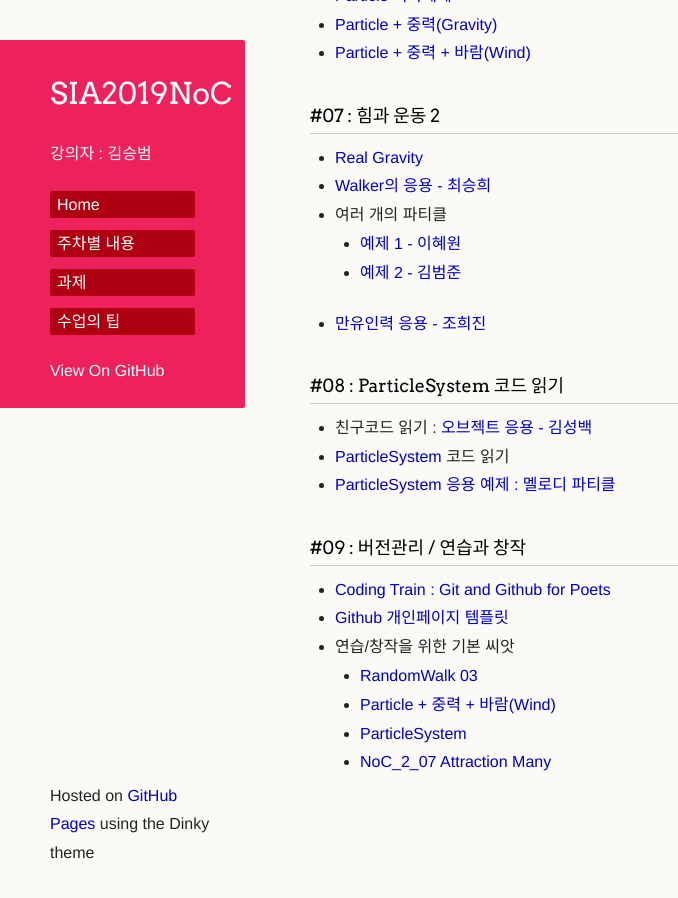
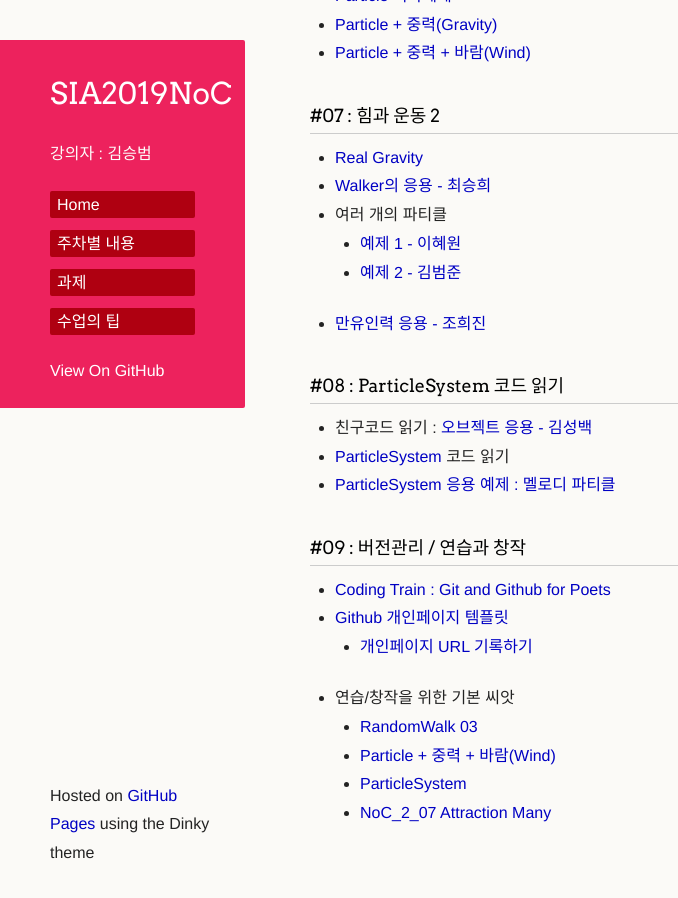
Before and after one commit to picxenk/SIA2019NoC, a Jekyll site: the page built from curriculum.md, in a window 1280 px wide and 900 px high, scrolled down 1658 px. Shown: the whole window, without its empty margins (0-678 px from the left). Built offline with Jekyll 4.4.1, drawn with Linux system fonts in a browser that asks for light colours; our own code applies the rules of GitHub Pages for plain Markdown files; a script that is not in the unit is left out; the repository's description, which GitHub fills in, is left out.

Commit message:
Update curriculum.md

```diff
--- a/curriculum.md
+++ b/curriculum.md
@@ -68,6 +68,7 @@
 ### #09 : 버전관리 / 연습과 창작
   * [Coding Train : Git and Github for Poets](https://www.youtube.com/watch?v=BCQHnlnPusY&list=PLRqwX-V7Uu6ZF9C0YMKuns9sLDzK6zoiV)
   * [Github 개인페이지 템플릿](https://github.com/picxenk/PoeticCodeForNature)
+    * [개인페이지 URL 기록하기](https://docs.google.com/spreadsheets/d/1DIQsy6G3GlN5a5Ihs9sQ9Eq-9rLavGyKCFArq8a3zq0/edit?usp=sharing)
   * 연습/창작을 위한 기본 씨앗
     * [RandomWalk 03](https://editor.p5js.org/picxenk@gmail.com/sketches/apa77mb1z)
     * [Particle + 중력 + 바람(Wind)](https://editor.p5js.org/picxenk@gmail.com/sketches/pJVbXrqR3)
```
